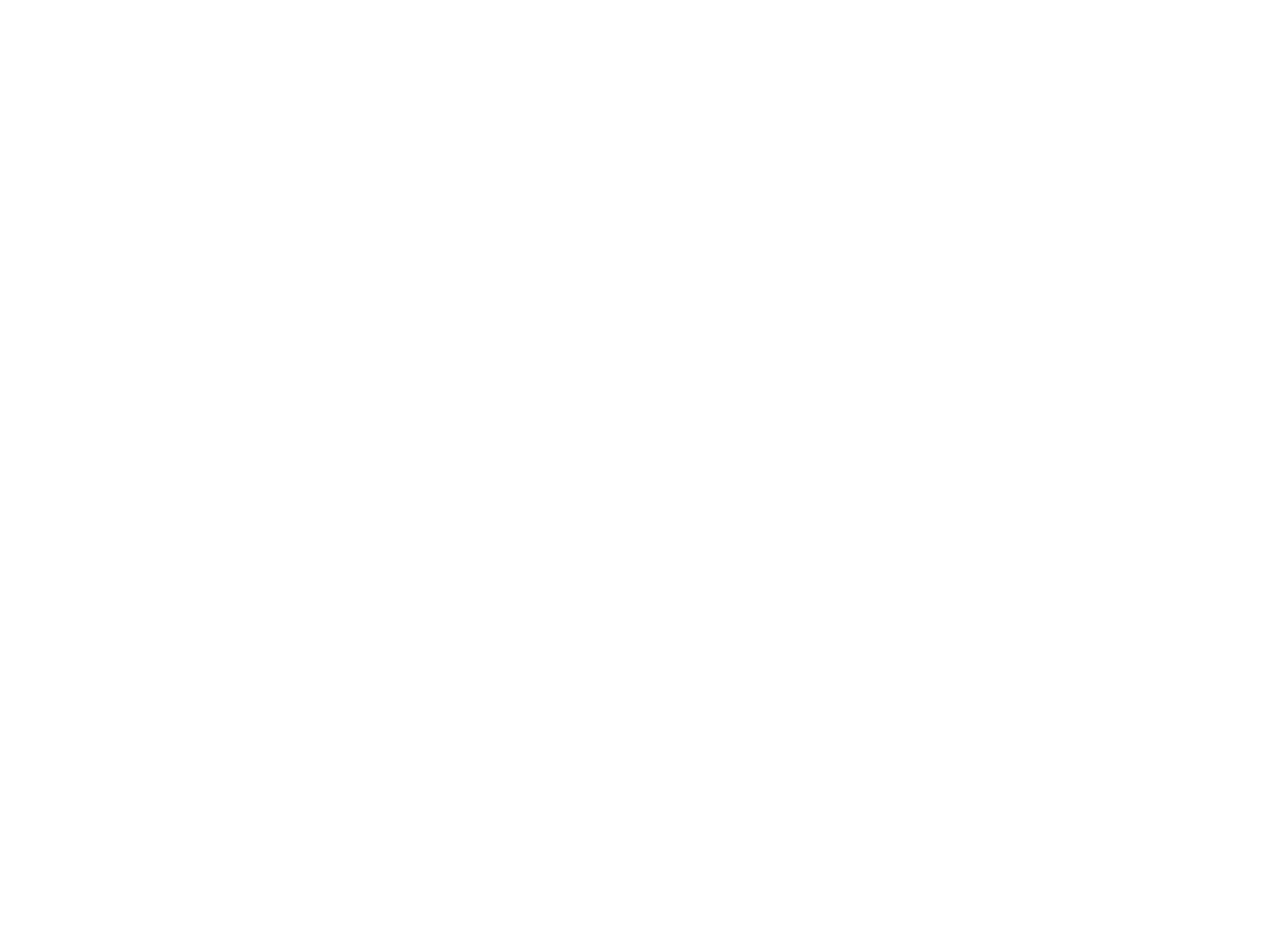
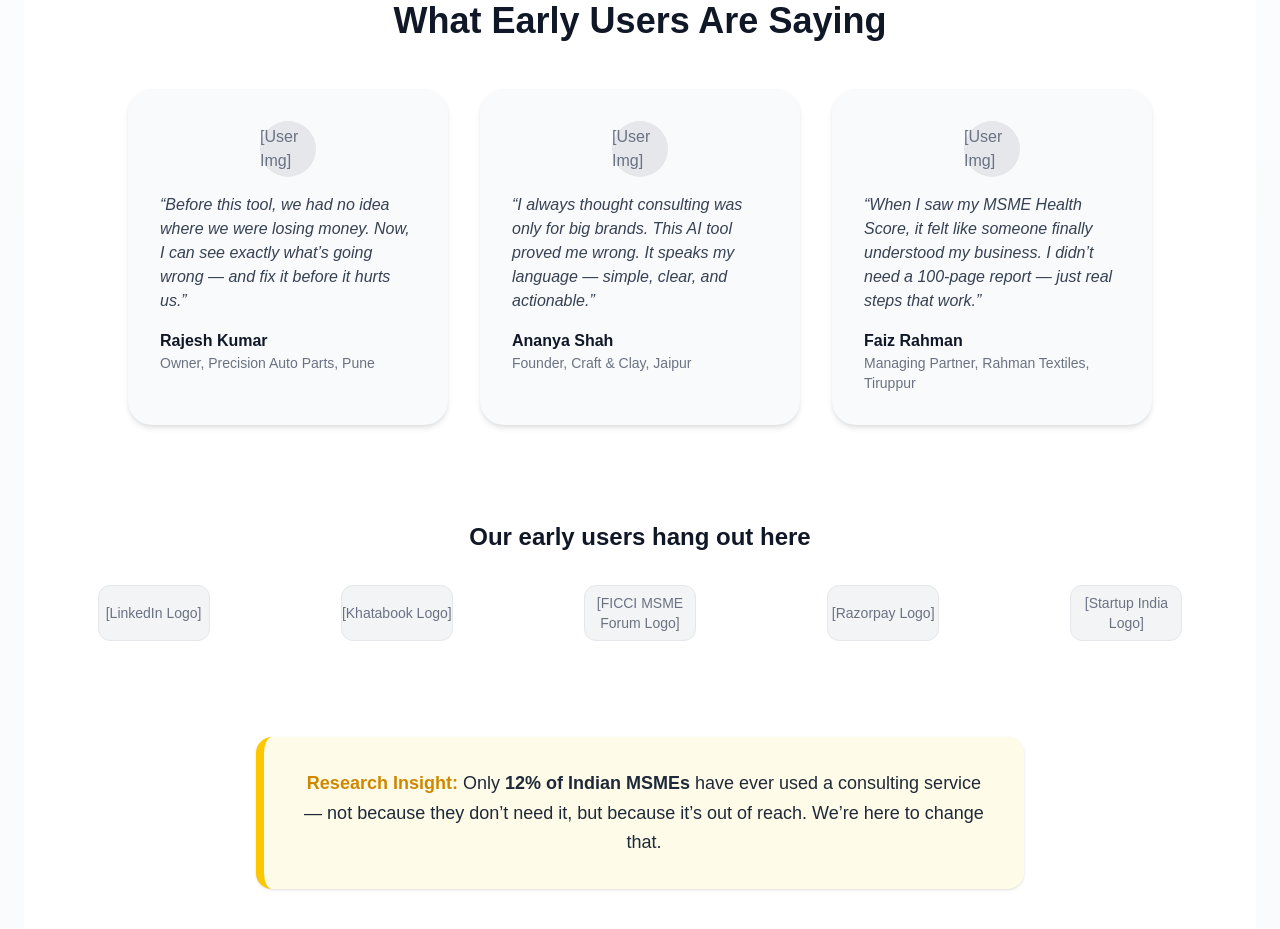
Before and after one commit to h24071-star/nextjs-boilerplate, a Next.js app: page / in a window 1280 px wide. Shown: the part 2280-3209 px from the top of the page. Before the commit the page ends 2249 px from the top, so only its background shows below. Built offline with nearby package versions, Linux system fonts and the light colour scheme.

Commit message:
Social Proof

```diff
--- a/app/page.tsx
+++ b/app/page.tsx
@@ -2,6 +2,7 @@
 
 import Image from "next/image";
 import { useState } from "react";
+import { motion } from "framer-motion";
 
 export default function Home() {
   const [hover, setHover] = useState(false);
@@ -48,7 +49,8 @@
       {/* =================== STORY SECTION =================== */}
       <section className="w-full py-24 px-6 flex flex-col gap-24">
         {/* 1️⃣ The Broken Experience */}
-        <div className="flex flex-col md:flex-row items-center gap-10 rounded-3xl bg-rose-50 p-10 shadow-sm">
+        <motion.div initial={{ opacity: 0, y: 50 }} whileInView={{ opacity: 1, y: 0 }} transition={{ duration: 0.6 }} viewport={{ once: true }}
+        className="flex flex-col md:flex-row items-center gap-10 rounded-3xl bg-rose-50 p-10 shadow-sm">
           {/* Text */}
           <div className="md:w-1/2 text-left">
             <h2 className="text-3xl font-semibold text-gray-900 mb-4">
@@ -70,10 +72,11 @@
               [Image Placeholder – “Struggling MSME owner”]
             </div>
           </div>
-        </div>
+        </motion.div>
 
         {/* 2️⃣ The Moment of Realization */}
-        <div className="flex flex-col md:flex-row-reverse items-center gap-10 rounded-3xl bg-blue-50 p-10 shadow-sm">
+        <motion.div initial={{ opacity: 0, y: 50 }} whileInView={{ opacity: 1, y: 0 }} transition={{ duration: 0.6 }} viewport={{ once: true }}
+         className="flex flex-col md:flex-row-reverse items-center gap-10 rounded-3xl bg-blue-50 p-10 shadow-sm">
           {/* Text */}
           <div className="md:w-1/2 text-left">
             <h2 className="text-3xl font-semibold text-gray-900 mb-4">
@@ -95,10 +98,11 @@
               [Image Placeholder – “AI consulting lightbulb moment”]
             </div>
           </div>
-        </div>
+        </motion.div>
 
         {/* 3️⃣ The New Way Forward */}
-        <div className="flex flex-col md:flex-row items-center gap-10 rounded-3xl bg-green-50 p-10 shadow-sm">
+        <motion.div initial={{ opacity: 0, y: 50 }} whileInView={{ opacity: 1, y: 0 }} transition={{ duration: 0.6 }} viewport={{ once: true }}
+        className="flex flex-col md:flex-row items-center gap-10 rounded-3xl bg-green-50 p-10 shadow-sm">
           {/* Text */}
           <div className="md:w-1/2 text-left">
             <h2 className="text-3xl font-semibold text-gray-900 mb-4">
@@ -120,6 +124,81 @@
               [Image Placeholder – “AI platform helping MSME growth”]
             </div>
           </div>
+        </motion.div>
+      </section>
+      <section className="w-full py-24 px-6 bg-white text-center">
+        <h2 className="text-4xl font-bold text-gray-900 mb-12">
+          What Early Users Are Saying
+        </h2>
+
+        {/* Testimonials Carousel */}
+        <div className="flex overflow-x-auto gap-8 pb-4 snap-x snap-mandatory justify-start md:justify-center">
+          {[
+            {
+              name: "Rajesh Kumar",
+              role: "Owner, Precision Auto Parts, Pune",
+              quote:
+                "Before this tool, we had no idea where we were losing money. Now, I can see exactly what’s going wrong — and fix it before it hurts us.",
+            },
+            {
+              name: "Ananya Shah",
+              role: "Founder, Craft & Clay, Jaipur",
+              quote:
+                "I always thought consulting was only for big brands. This AI tool proved me wrong. It speaks my language — simple, clear, and actionable.",
+            },
+            {
+              name: "Faiz Rahman",
+              role: "Managing Partner, Rahman Textiles, Tiruppur",
+              quote:
+                "When I saw my MSME Health Score, it felt like someone finally understood my business. I didn’t need a 100-page report — just real steps that work.",
+            },
+          ].map((t, i) => (
+            <motion.div
+              key={i}
+              whileHover={{ scale: 1.05 }}
+              className="snap-center flex-shrink-0 bg-gray-50 p-8 rounded-3xl shadow-md w-80 text-left transition-transform"
+            >
+              <div className="w-14 h-14 rounded-full bg-gray-200 mb-4 mx-auto flex items-center justify-center text-gray-500">
+                [User Img]
+              </div>
+              <p className="text-gray-700 italic mb-4">“{t.quote}”</p>
+              <h3 className="font-semibold text-gray-900">{t.name}</h3>
+              <p className="text-sm text-gray-500">{t.role}</p>
+            </motion.div>
+          ))}
+        </div>
+
+        {/* Logos Section */}
+        <div className="mt-20">
+          <h3 className="text-2xl font-semibold text-gray-900 mb-8">
+            Our early users hang out here
+          </h3>
+          <div className="grid grid-cols-2 sm:grid-cols-3 md:grid-cols-5 gap-8 justify-items-center">
+            {[
+              "LinkedIn",
+              "Khatabook",
+              "FICCI MSME Forum",
+              "Razorpay",
+              "Startup India",
+            ].map((logo, i) => (
+              <div
+                key={i}
+                className="flex items-center justify-center w-28 h-14 bg-gray-100 rounded-xl border border-gray-200 text-gray-500 text-sm font-medium"
+              >
+                [{logo} Logo]
+              </div>
+            ))}
+          </div>
+        </div>
+
+        {/* Insight Section */}
+        <div className="mt-24 max-w-3xl mx-auto bg-yellow-50 border-l-8 border-yellow-400 p-8 rounded-2xl shadow-sm">
+          <p className="text-lg text-gray-800 leading-relaxed">
+            <span className="font-bold text-yellow-600">Research Insight:</span> Only{" "}
+            <span className="font-semibold">12% of Indian MSMEs</span> have ever used a
+            consulting service — not because they don’t need it, but because it’s out of
+            reach. We’re here to change that.
+          </p>
         </div>
       </section>
     </main>
--- a/package.json
+++ b/package.json
@@ -9,6 +9,7 @@
     "lint": "eslint"
   },
   "dependencies": {
+    "framer-motion": "^12.23.24",
     "next": "^16.0.1",
     "react": "^19.2.0",
     "react-dom": "^19.2.0"
```
Also changed, not shown: 1 other file (tests, documents, lock files or other folders).
